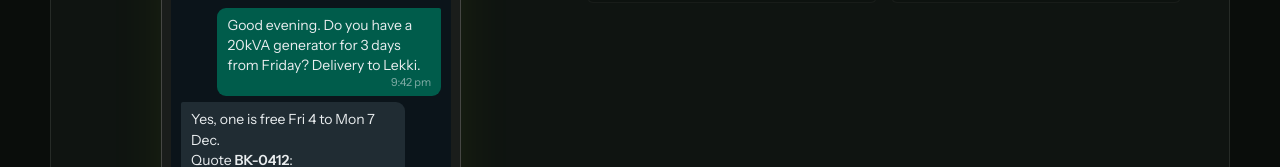
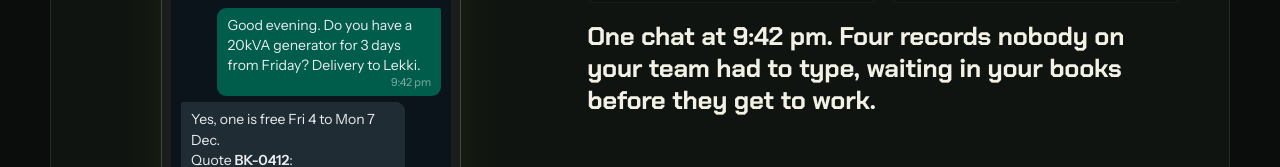
Before and after one commit to nsikakjon/WhatsApp-AI-Tool, a website: page site/index.html in a window 1280 px wide. Shown: the part 1190-1357 px from the top of the page. Drawn offline with Linux system fonts and the light colour scheme.

Commit message:
Website: line under the chat-to-records picture
Co-Authored-By: Claude Opus 5.5 <noreply@anthropic.com>
Claude-Session: https://claude.ai/code/session_01CmQHjsjGftbLFHhw2QXRag

```diff
--- a/site/index.html
+++ b/site/index.html
@@ -202,6 +202,7 @@
       <div class="rec" data-after="4"><p class="rec-k">Payment</p><p class="rec-v">₦250,000 received</p><p class="rec-m">Confirmed by Paystack · matched to BK-0412</p><p class="rec-s ok">Paid</p></div>
       <div class="rec" data-after="4"><p class="rec-k">Morning report <span>7:00 am</span></p><dl><dt>Out on hire</dt><dd>14</dd><dt>Due back today</dt><dd>3</dd><dt>Overdue</dt><dd>1</dd><dt>Received yesterday</dt><dd>₦1,240,000</dd></dl></div>
     </div>
+    <p class="desk-note">One chat at 9:42 pm. Four records nobody on your team had to type, waiting in your books before they get to work.</p>
   </div>
 </section>
 <section class="sec">
--- a/site/styles.css
+++ b/site/styles.css
@@ -403,6 +403,7 @@ a:hover > .go::after, .go:hover::after { transform: translateX(4px); }
   .js .desk.playing .rec:not(.on) { opacity: .22; transform: translateY(6px); }
   .js .desk.playing .rec.on { border-color: rgba(198, 255, 31, .55); }
 }
+.desk-note { margin: 10px 0 0; font: 700 clamp(20px, 2vw, 26px)/1.25 var(--display); letter-spacing: -0.01em; max-width: 26em; }
 .stats { display: grid; grid-template-columns: repeat(4, minmax(0, 1fr)); gap: 1px; background: var(--line); border-block: 1px solid var(--line); }
 .stats > div { background: var(--bg); padding: clamp(20px, 3vw, 32px) clamp(12px, 2vw, 24px) clamp(20px, 3vw, 32px) 0; }
 .stats > div + div { padding-left: clamp(16px, 2.4vw, 28px); }
```
